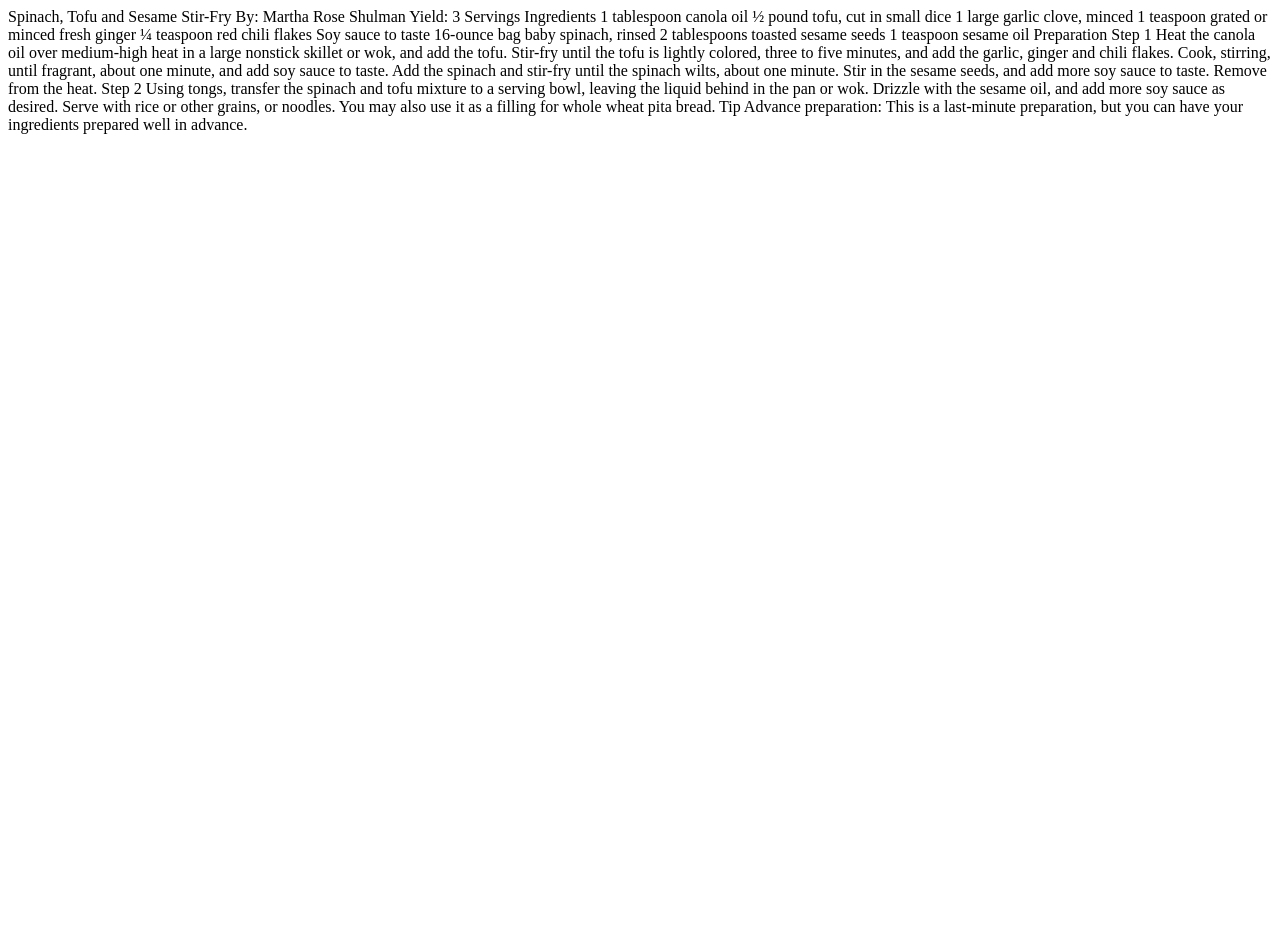
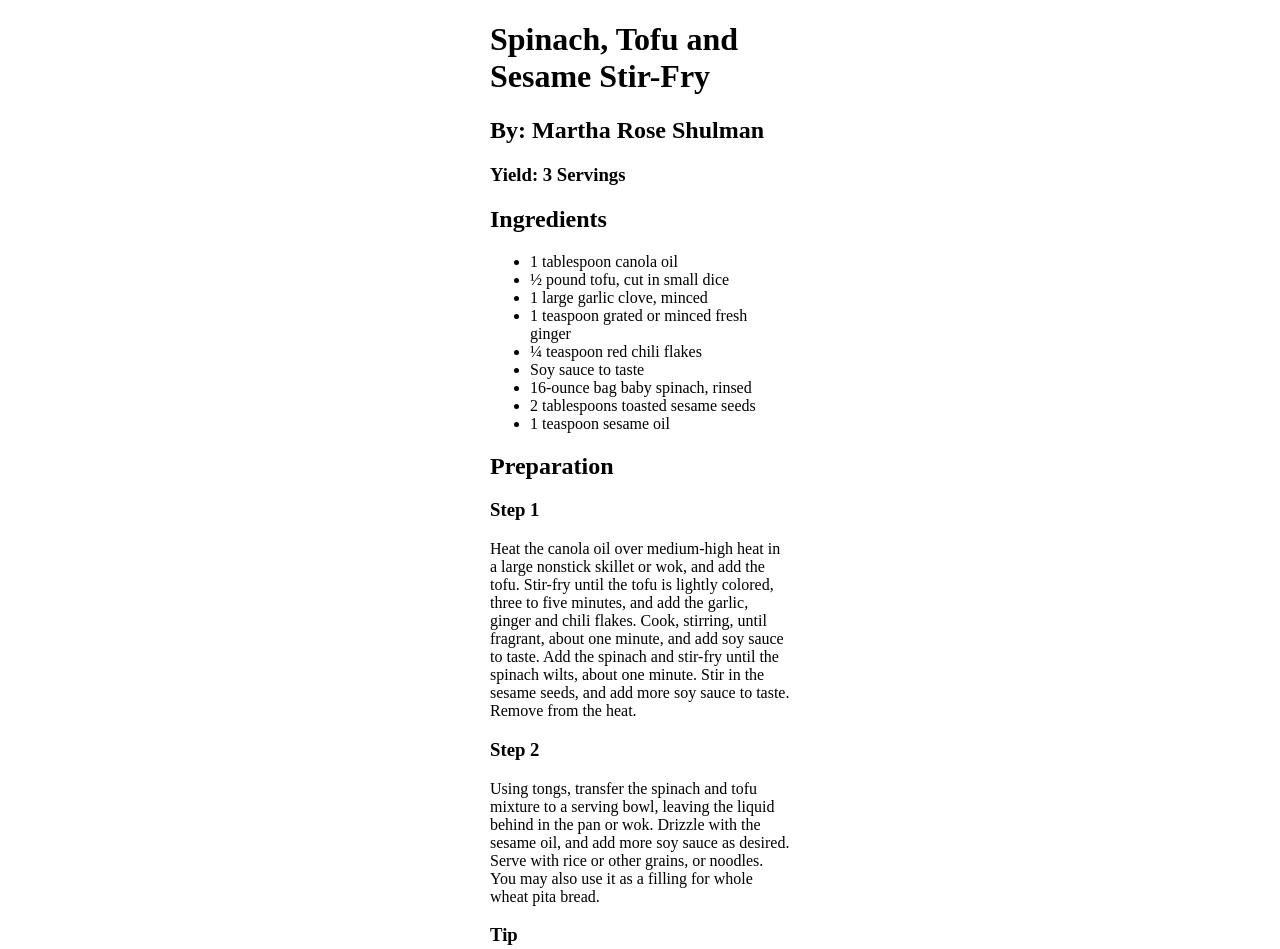
Before and after one commit to IsabellaQuiros/exercise7, a plain HTML site: page index.html in a window 1280 px wide. Shown: the top 949 px of the page. Before the commit the page ends 800 px from the top, so only its background shows below. Drawn offline with Linux system fonts and the light colour scheme.

Commit message:
Added layout elements

```diff
--- a/index.html
+++ b/index.html
@@ -3,33 +3,42 @@
 <!DOCTYPE html>
 <html lang="en-CA">
 <body>
+  <style>
+div {
+  width: 300px;
+  margin: auto;
+}
+</style>
 
+<div>
+<h1>Spinach, Tofu and Sesame Stir-Fry</h1>
+<h2>By: Martha Rose Shulman</h2>
+<h3>Yield: 3 Servings</h3>
 
-Spinach, Tofu and Sesame Stir-Fry
-By: Martha Rose Shulman
-Yield: 3 Servings
+<h2>Ingredients</h2>
 
-Ingredients
+<ul>
+  <li>1 tablespoon canola oil</li>
+  <li>½ pound tofu, cut in small dice</li>
+  <li>1 large garlic clove, minced</li>
+  <li>1 teaspoon grated or minced fresh ginger</li>
+  <li>¼ teaspoon red chili flakes</li>
+  <li>Soy sauce to taste</li>
+  <li>16-ounce bag baby spinach, rinsed</li>
+  <li>2 tablespoons toasted sesame seeds</li>
+  <li>1 teaspoon sesame oil</li>
+</ul>
 
-1 tablespoon canola oil
-½ pound tofu, cut in small dice
-1 large garlic clove, minced
-1 teaspoon grated or minced fresh ginger
-¼ teaspoon red chili flakes
-Soy sauce to taste
-16-ounce bag baby spinach, rinsed
-2 tablespoons toasted sesame seeds
-1 teaspoon sesame oil
+<h2>Preparation</h2>
 
-Preparation
+<h3>Step 1</h3>
+<p>Heat the canola oil over medium-high heat in a large nonstick skillet or wok, and add the tofu. Stir-fry until the tofu is lightly colored, three to five minutes, and add the garlic, ginger and chili flakes. Cook, stirring, until fragrant, about one minute, and add soy sauce to taste. Add the spinach and stir-fry until the spinach wilts, about one minute. Stir in the sesame seeds, and add more soy sauce to taste. Remove from the heat.</p>
 
-Step 1
-Heat the canola oil over medium-high heat in a large nonstick skillet or wok, and add the tofu. Stir-fry until the tofu is lightly colored, three to five minutes, and add the garlic, ginger and chili flakes. Cook, stirring, until fragrant, about one minute, and add soy sauce to taste. Add the spinach and stir-fry until the spinach wilts, about one minute. Stir in the sesame seeds, and add more soy sauce to taste. Remove from the heat.
+<h3>Step 2</h3>
+<p>Using tongs, transfer the spinach and tofu mixture to a serving bowl, leaving the liquid behind in the pan or wok. Drizzle with the sesame oil, and add more soy sauce as desired. Serve with rice or other grains, or noodles. You may also use it as a filling for whole wheat pita bread.</p>
 
-Step 2
-Using tongs, transfer the spinach and tofu mixture to a serving bowl, leaving the liquid behind in the pan or wok. Drizzle with the sesame oil, and add more soy sauce as desired. Serve with rice or other grains, or noodles. You may also use it as a filling for whole wheat pita bread.
-
-Tip
+<h3>Tip</h3>
 Advance preparation: This is a last-minute preparation, but you can have your ingredients prepared well in advance.
+  </div>
   </body>
 </html>
```
